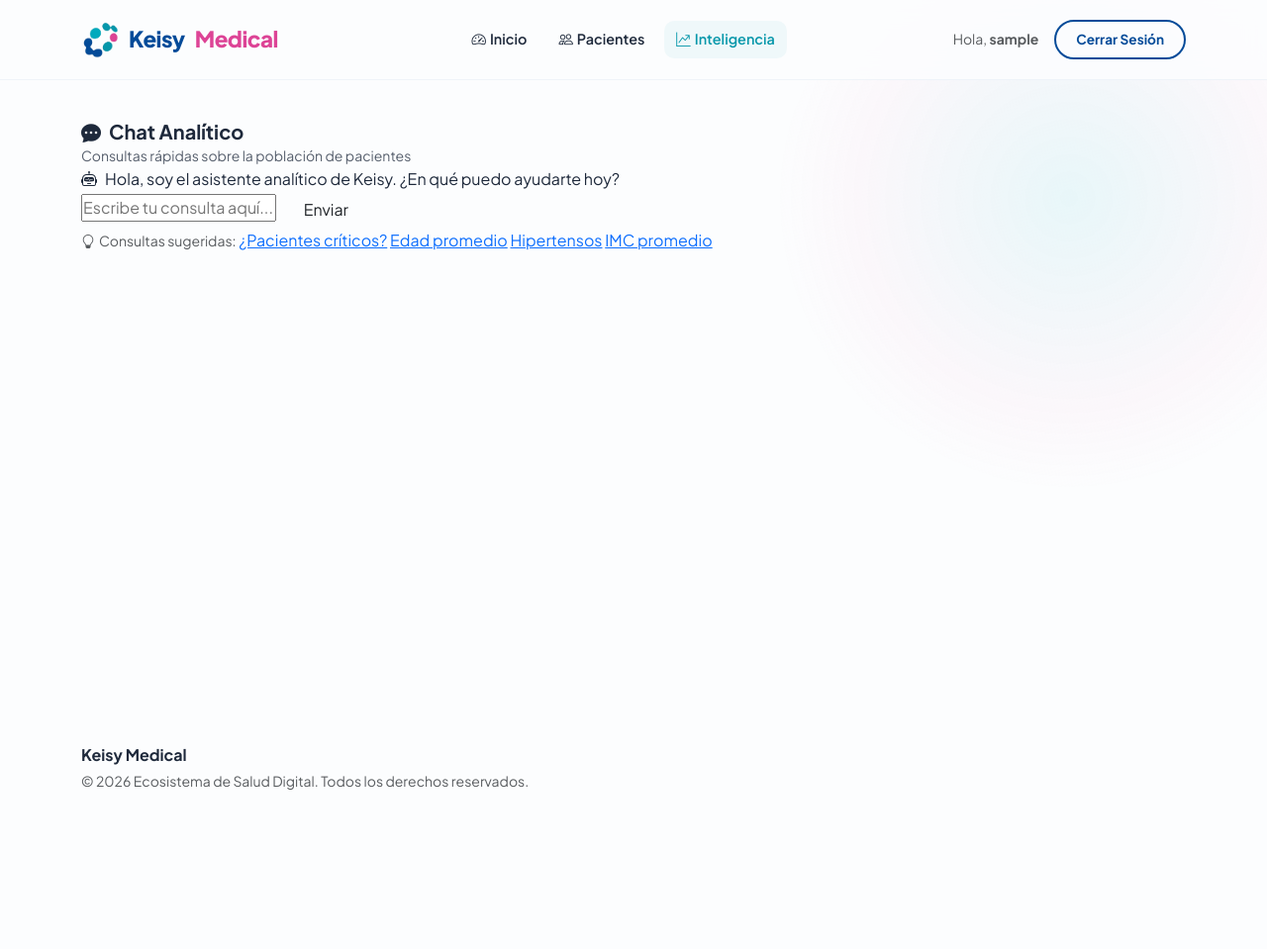
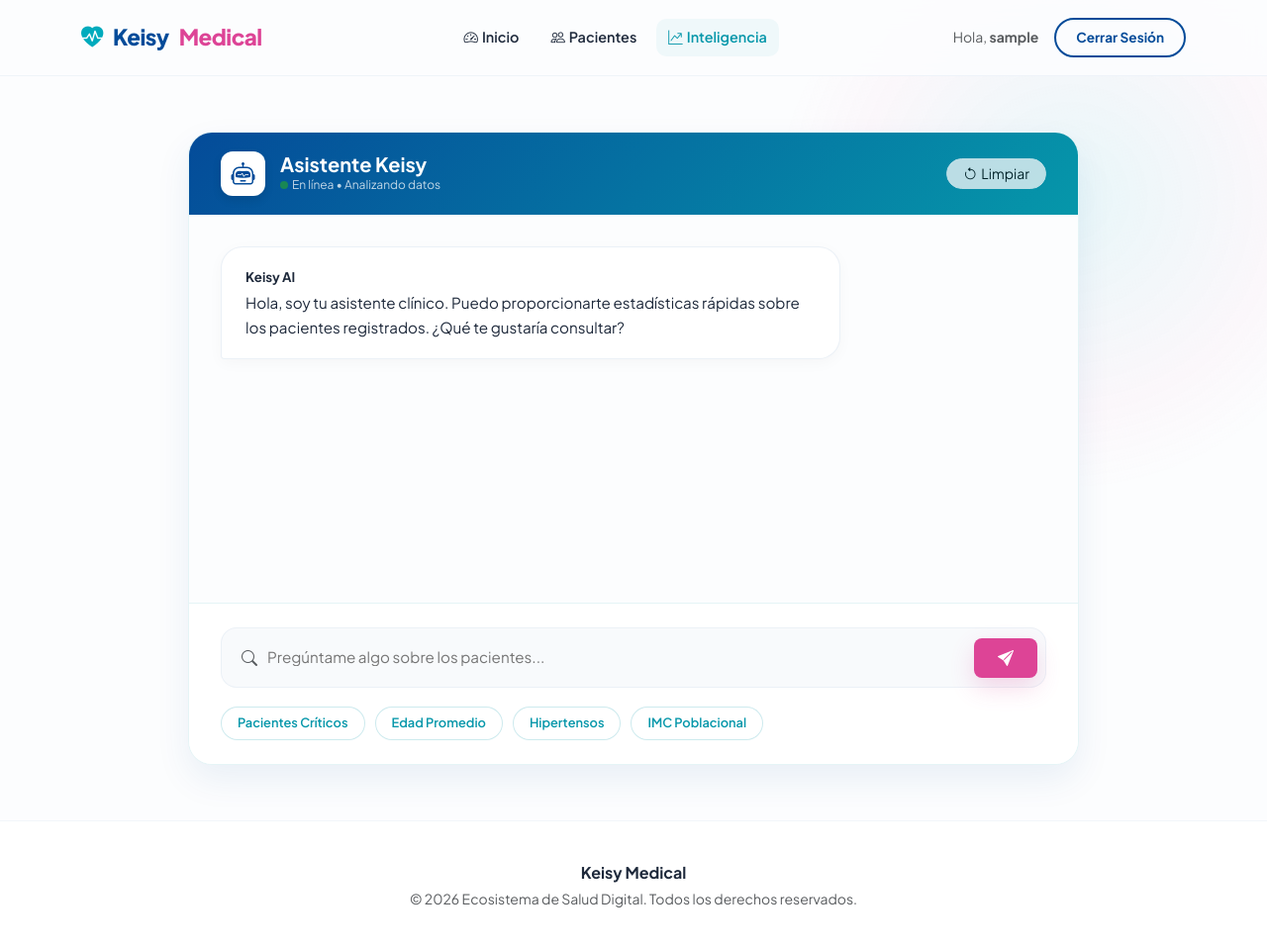
Before and after one commit to emilymontec/KEISY, a Django app: page /chat/ in a window 1280 px wide. Shown: the whole page at 99% size. Before the commit the page ends 798 px from the top, so only its background shows below. Run offline with Django 5.2, Linux system fonts and the light colour scheme; the visitor is signed in with stand-in values (Sample User, id 1).

Commit message:
Correccion; design

```diff
--- a/templates/analytics/chat.html
+++ b/templates/analytics/chat.html
@@ -5,90 +5,137 @@
 {% block extra_css %}
 <style>
     .chat-container {
-        max-width: 800px;
-        margin: 2rem auto;
+        max-width: 900px;
+        margin: 1rem auto;
+        height: calc(100vh - 160px);
     }
     .chat-card {
         border-radius: 24px;
         background: white;
-        box-shadow: 0 10px 30px rgba(4, 75, 153, 0.05);
+        box-shadow: 0 15px 35px rgba(4, 75, 153, 0.08);
         overflow: hidden;
+        height: 100%;
+        display: flex;
+        flex-direction: column;
+        border: 1px solid rgba(6, 151, 170, 0.1);
     }
     .chat-header {
-        background: var(--primary-dark);
+        background: linear-gradient(135deg, var(--primary-dark) 0%, var(--primary-medium) 100%);
         color: white;
-        padding: 1.5rem;
-        text-align: center;
+        padding: 1.2rem 2rem;
+        display: flex;
+        align-items: center;
+        justify-content: space-between;
+    }
+    .chat-header-info {
+        display: flex;
+        align-items: center;
+        gap: 15px;
+    }
+    .bot-avatar {
+        width: 45px;
+        height: 45px;
+        background: white;
+        border-radius: 12px;
+        display: flex;
+        align-items: center;
+        justify-content: center;
+        color: var(--primary-dark);
+        font-size: 1.5rem;
+        box-shadow: 0 4px 10px rgba(0,0,0,0.1);
     }
     .chat-body {
-        height: 400px;
+        flex-grow: 1;
         overflow-y: auto;
         padding: 2rem;
-        background: #f8fafc;
+        background: #fcfdfe;
         display: flex;
         flex-direction: column;
         gap: 1.5rem;
+        scroll-behavior: smooth;
     }
     .message {
-        max-width: 80%;
-        padding: 1rem 1.5rem;
-        border-radius: 20px;
+        max-width: 75%;
+        padding: 1.2rem 1.5rem;
+        border-radius: 22px;
         font-size: 0.95rem;
-        line-height: 1.5;
+        line-height: 1.6;
+        position: relative;
+        animation: fadeIn 0.3s ease;
+    }
+    @keyframes fadeIn {
+        from { opacity: 0; transform: translateY(10px); }
+        to { opacity: 1; transform: translateY(0); }
     }
     .message-user {
         align-self: flex-end;
-        background: var(--primary-light);
+        background: var(--primary-dark);
         color: white;
         border-bottom-right-radius: 4px;
+        box-shadow: 0 4px 15px rgba(4, 75, 153, 0.2);
     }
     .message-bot {
         align-self: flex-start;
         background: white;
-        color: var(--primary-dark);
-        border: 1px solid rgba(4, 75, 153, 0.1);
+        color: var(--text-main);
+        border: 1px solid rgba(4, 75, 153, 0.08);
         border-bottom-left-radius: 4px;
-        box-shadow: 0 4px 6px rgba(0,0,0,0.02);
+        box-shadow: 0 4px 15px rgba(0,0,0,0.03);
     }
     .chat-footer {
-        padding: 1.5rem;
+        padding: 1.5rem 2rem;
         background: white;
-        border-top: 1px solid rgba(0,0,0,0.05);
+        border-top: 1px solid rgba(6, 151, 170, 0.1);
     }
-    .chat-input-group {
+    .chat-input-wrapper {
+        background: #f8fafc;
+        border-radius: 16px;
+        padding: 8px 8px 8px 20px;
         display: flex;
+        align-items: center;
         gap: 10px;
+        border: 1px solid rgba(4, 75, 153, 0.05);
+        transition: all 0.3s ease;
+    }
+    .chat-input-wrapper:focus-within {
+        background: white;
+        border-color: var(--primary-light);
+        box-shadow: 0 0 0 4px rgba(0, 171, 189, 0.1);
     }
     .chat-input {
         flex-grow: 1;
-        border-radius: 12px;
-        border: 1px solid rgba(4, 75, 153, 0.1);
-        padding: 12px 20px;
+        background: transparent;
+        border: none;
         outline: none;
-    }
-    .chat-input:focus {
-        border-color: var(--primary-light);
+        font-size: 0.95rem;
+        padding: 10px 0;
     }
     .suggested-queries {
         display: flex;
         flex-wrap: wrap;
-        gap: 8px;
-        margin-top: 1rem;
+        gap: 10px;
+        margin-top: 1.2rem;
     }
     .query-tag {
-        font-size: 0.75rem;
-        padding: 4px 12px;
-        background: rgba(6, 151, 170, 0.05);
+        font-size: 0.8rem;
+        padding: 6px 16px;
+        background: white;
         color: var(--primary-medium);
-        border-radius: 20px;
-        text-decoration: none;
-        transition: all 0.2s;
-        border: 1px solid rgba(6, 151, 170, 0.1);
+        border-radius: 30px;
+        text-decoration: none !important;
+        transition: all 0.2s cubic-bezier(0.4, 0, 0.2, 1);
+        border: 1px solid rgba(6, 151, 170, 0.2);
+        font-weight: 600;
     }
     .query-tag:hover {
         background: var(--primary-medium);
         color: white;
+        transform: translateY(-2px);
+        box-shadow: 0 4px 12px rgba(6, 151, 170, 0.2);
     }
+    .chat-body::-webkit-scrollbar { width: 6px; }
+    .chat-body::-webkit-scrollbar-track { background: transparent; }
+    .chat-body::-webkit-scrollbar-thumb { background: rgba(0,0,0,0.05); border-radius: 10px; }
 </style>
 {% endblock %}
 
@@ -96,13 +143,29 @@
 <div class="chat-container">
     <div class="chat-card">
         <div class="chat-header">
-            <h5 class="fw-bold mb-0"><i class="bi bi-chat-dots-fill me-2"></i>Chat Analítico</h5>
-            <small class="opacity-75">Consultas rápidas sobre la población de pacientes</small>
+            <div class="chat-header-info">
+                <div class="bot-avatar">
+                    <i class="bi bi-robot"></i>
+                </div>
+                <div>
+                    <h5 class="fw-bold mb-0">Asistente Keisy</h5>
+                    <div class="d-flex align-items-center gap-1">
+                        <span class="bg-success rounded-circle" style="width: 8px; height: 8px;"></span>
+                        <small class="opacity-75" style="font-size: 0.75rem;">En línea • Analizando datos</small>
+                    </div>
+                </div>
+            </div>
+            <div class="chat-header-actions">
+                <a href="{% url 'analytical_chat' %}" class="btn btn-sm btn-light rounded-pill px-3 opacity-75 hover-opacity-100">
+                    <i class="bi bi-arrow-counterclockwise me-1"></i>Limpiar
+                </a>
+            </div>
         </div>
 
         <div class="chat-body" id="chatBody">
             <div class="message message-bot">
-                <i class="bi bi-robot me-2"></i>Hola, soy el asistente analítico de Keisy. ¿En qué puedo ayudarte hoy?
+                <div class="fw-bold mb-1 small text-primary-medium">Keisy AI</div>
+                Hola, soy tu asistente clínico. Puedo proporcionarte estadísticas rápidas sobre los pacientes registrados. ¿Qué te gustaría consultar?
             </div>
 
             {% if query %}
@@ -113,23 +176,28 @@
 
             {% if answer %}
             <div class="message message-bot">
+                <div class="fw-bold mb-1 small text-primary-medium">Keisy AI</div>
                 {{ answer }}
             </div>
             {% endif %}
         </div>
 
         <div class="chat-footer">
-            <form method="GET" action="{% url 'analytical_chat' %}" class="chat-input-group">
-                <input type="text" name="q" class="chat-input" placeholder="Escribe tu consulta aquí..." autocomplete="off" required>
-                <button type="submit" class="btn btn-primary-custom px-4 rounded-3">Enviar</button>
+            <form method="GET" action="{% url 'analytical_chat' %}">
+                <div class="chat-input-wrapper">
+                    <i class="bi bi-search text-muted"></i>
+                    <input type="text" name="q" class="chat-input" placeholder="Pregúntame algo sobre los pacientes..." autocomplete="off" required>
+                    <button type="submit" class="btn btn-primary-custom px-4 rounded-3 py-2">
+                        <i class="bi bi-send-fill"></i>
+                    </button>
+                </div>
             </form>
 
             <div class="suggested-queries">
-                <span class="small text-muted w-100 mb-1"><i class="bi bi-lightbulb me-1"></i>Consultas sugeridas:</span>
-                <a href="?q=¿Cuántos pacientes críticos hay?" class="query-tag">¿Pacientes críticos?</a>
-                <a href="?q=¿Cuál es el promedio de edad?" class="query-tag">Edad promedio</a>
+                <a href="?q=¿Cuántos pacientes críticos hay?" class="query-tag">Pacientes Críticos</a>
+                <a href="?q=¿Cuál es el promedio de edad?" class="query-tag">Edad Promedio</a>
                 <a href="?q=¿Cuántos hipertensos hay?" class="query-tag">Hipertensos</a>
-                <a href="?q=¿Cuál es el IMC promedio?" class="query-tag">IMC promedio</a>
+                <a href="?q=¿Cuál es el IMC promedio?" class="query-tag">IMC Poblacional</a>
             </div>
         </div>
     </div>
--- a/templates/base.html
+++ b/templates/base.html
@@ -172,7 +172,7 @@
             filter: brightness(1.05);
         }
 
-        .btn-header { .btn-primary-custom {
+        .btn-primary-custom {
             background-color: var(--accent-pink);
             color: #fff;
             padding: 12px 28px;
@@ -181,12 +181,19 @@
             font-weight: 700;
             transition: all 0.3s cubic-bezier(0.175, 0.885, 0.32, 1.275);
             box-shadow: 0 10px 25px rgba(221, 68, 150, 0.2);
+            display: inline-block;
+            text-decoration: none;
+            cursor: pointer;
         }
 
         .btn-primary-custom:hover {
             transform: translateY(-2px);
             box-shadow: 0 15px 30px rgba(221, 68, 150, 0.3);
             color: white;
+        }
+
+        .text-primary-light {
+            color: var(--primary-light) !important;
         }
 
         /* --- FOOTER --- */
@@ -197,9 +204,8 @@
             text-align: center;
             margin-top: auto;
         }
-
-        {% block extra_css %}{% endblock %}
     </style>
+    {% block extra_css %}{% endblock %}
 </head>
 <body>
     <div class="blob-bg"></div>
@@ -208,7 +214,7 @@
         <nav class="navbar navbar-expand-lg py-3">
             <div class="container">
                 <a class="navbar-brand" href="{% url 'home' %}">
-                    <img src="{% static 'assets/keisy.png' %}" alt="Keisy Logo" class="logo-img">
+                    <i class="bi bi-heart-pulse-fill text-primary-light"></i>
                     Keisy<span>Medical</span>
                 </a>
 
--- a/templates/views/admin_panel.html
+++ b/templates/views/admin_panel.html
@@ -196,8 +196,8 @@
                             <strong class="d-block text-primary-dark">{{ upload.file_name }}</strong>
                             <small class="text-muted"><i class="bi bi-person me-1"></i>{{ upload.user.username|default:"Sistema" }}</small>
                         </div>
-                        <span class="badge rounded-pill bg-success bg-opacity-10 text-success small px-3">
-                            <i class="bi bi-check-circle-fill me-1"></i>{{ upload.get_status_display }}
+                        <span class="badge rounded-pill {% if upload.status == 'SUCCESS' %}bg-success text-success{% else %}bg-danger text-danger{% endif %} bg-opacity-10 small px-3">
+                            <i class="bi {% if upload.status == 'SUCCESS' %}bi-check-circle-fill{% else %}bi-exclamation-circle-fill{% endif %} me-1"></i>{{ upload.get_status_display }}
                         </span>
                     </div>
                     <div class="d-flex justify-content-between text-muted small mt-2">
```
Also changed, not shown: templates/index.html (+7 -7 lines), templates/views/alert_center.html (+74 -20 lines), static/assets/keisy.png (renamed from templates/assets/keisy.png).
